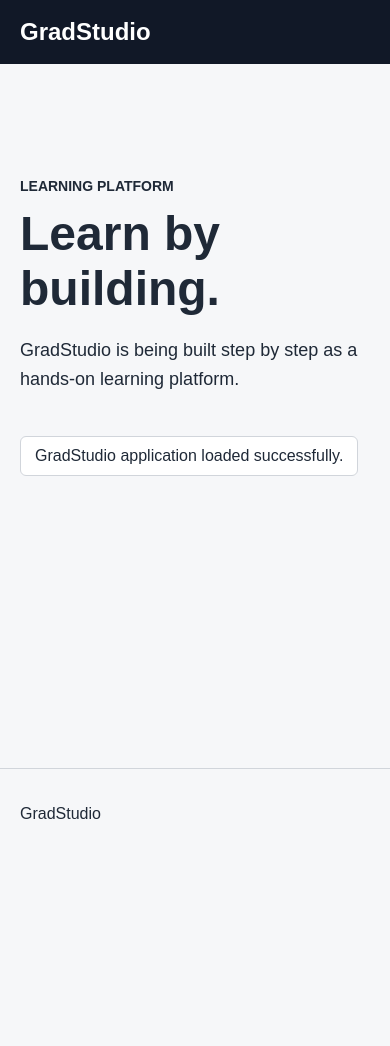
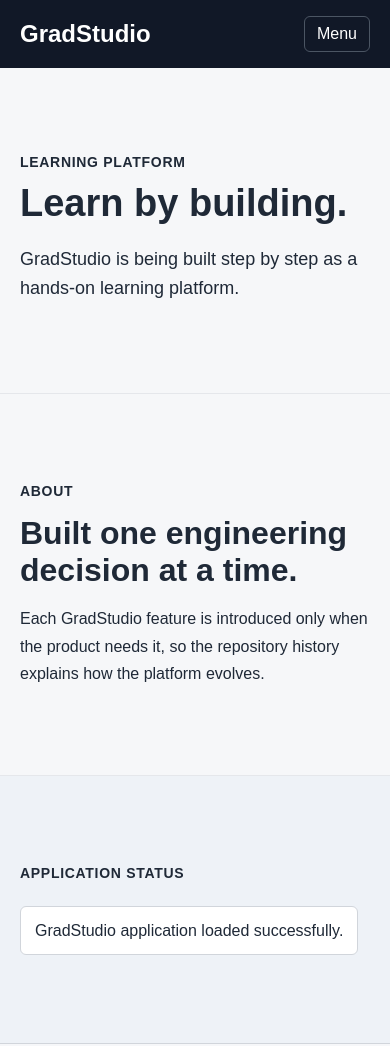
Before and after one commit to sabareeshrao/Gradstudio, a plain HTML site: page src/index.html in a window 390 px wide. Shown: the top 1046 px of the page. Before the commit the page ends 859 px from the top, so only its background shows below. Drawn offline with Linux system fonts and the light colour scheme.

Commit message:
GS-003 Add responsive global navigation

```diff
--- a/src/css/styles.css
+++ b/src/css/styles.css
@@ -3,6 +3,7 @@
 }
 
 html {
+    scroll-behavior: smooth;
     font-family: Arial, Helvetica, sans-serif;
 }
 
@@ -12,20 +13,64 @@
     color: #1f2937;
 }
 
+a {
+    color: inherit;
+}
+
 .container {
     width: min(1100px, calc(100% - 40px));
     margin: 0 auto;
 }
 
 .site-header {
+    position: sticky;
+    top: 0;
+    z-index: 10;
     background: #111827;
     color: white;
-    padding: 18px 0;
+}
+
+.header-inner {
+    min-height: 68px;
+    display: flex;
+    align-items: center;
+    justify-content: space-between;
+    gap: 24px;
 }
 
 .brand {
-    margin: 0;
     font-size: 24px;
+    font-weight: 700;
+    text-decoration: none;
+}
+
+.site-nav {
+    display: flex;
+    align-items: center;
+    gap: 24px;
+}
+
+.site-nav a {
+    color: #d1d5db;
+    font-size: 15px;
+    font-weight: 600;
+    text-decoration: none;
+}
+
+.site-nav a:hover,
+.site-nav a:focus-visible {
+    color: white;
+}
+
+.nav-toggle {
+    display: none;
+    padding: 8px 12px;
+    border: 1px solid #4b5563;
+    border-radius: 6px;
+    background: transparent;
+    color: white;
+    font: inherit;
+    cursor: pointer;
 }
 
 .main-content {
@@ -36,14 +81,16 @@
     padding: 100px 0;
 }
 
-.eyebrow {
+.eyebrow,
+.section-label {
     margin-bottom: 12px;
     font-size: 14px;
     font-weight: 700;
     text-transform: uppercase;
+    letter-spacing: 0.05em;
 }
 
-.hero h2 {
+.hero h1 {
     margin: 0;
     font-size: 48px;
 }
@@ -55,9 +102,29 @@
     line-height: 1.6;
 }
 
+.content-section {
+    padding: 72px 0;
+    border-top: 1px solid #e5e7eb;
+}
+
+.content-section h2 {
+    max-width: 700px;
+    margin: 0 0 16px;
+    font-size: 32px;
+}
+
+.content-section p {
+    max-width: 700px;
+    line-height: 1.7;
+}
+
+.status-section {
+    background: #eef2f7;
+}
+
 .app-status {
     display: inline-block;
-    margin-top: 24px;
+    margin-top: 8px;
     padding: 10px 14px;
     background: white;
     border: 1px solid #d1d5db;
@@ -68,3 +135,41 @@
     padding: 20px 0;
     border-top: 1px solid #d1d5db;
 }
+
+@media (max-width: 700px) {
+    .header-inner {
+        position: relative;
+        flex-wrap: wrap;
+        padding: 14px 0;
+    }
+
+    .nav-toggle {
+        display: inline-block;
+    }
+
+    .site-nav {
+        display: none;
+        width: 100%;
+        flex-direction: column;
+        align-items: stretch;
+        gap: 0;
+        padding-bottom: 8px;
+    }
+
+    .site-nav.is-open {
+        display: flex;
+    }
+
+    .site-nav a {
+        padding: 12px 0;
+        border-top: 1px solid #374151;
+    }
+
+    .hero {
+        padding: 72px 0;
+    }
+
+    .hero h1 {
+        font-size: 38px;
+    }
+}
--- a/src/index.html
+++ b/src/index.html
@@ -8,19 +8,52 @@
 </head>
 <body>
     <header class="site-header">
-        <div class="container">
-            <h1 class="brand">GradStudio</h1>
+        <div class="container header-inner">
+            <a class="brand" href="#home" aria-label="GradStudio home">GradStudio</a>
+
+            <button
+                id="nav-toggle"
+                class="nav-toggle"
+                type="button"
+                aria-expanded="false"
+                aria-controls="primary-navigation"
+            >
+                Menu
+            </button>
+
+            <nav id="primary-navigation" class="site-nav" aria-label="Primary navigation">
+                <a href="#home">Home</a>
+                <a href="#about">About</a>
+                <a href="#status">Status</a>
+            </nav>
         </div>
     </header>
 
     <main class="main-content">
-        <section class="hero">
+        <section id="home" class="hero">
             <div class="container">
                 <p class="eyebrow">Learning Platform</p>
-                <h2>Learn by building.</h2>
+                <h1>Learn by building.</h1>
                 <p class="hero-description">
                     GradStudio is being built step by step as a hands-on learning platform.
                 </p>
+            </div>
+        </section>
+
+        <section id="about" class="content-section">
+            <div class="container">
+                <p class="section-label">About</p>
+                <h2>Built one engineering decision at a time.</h2>
+                <p>
+                    Each GradStudio feature is introduced only when the product needs it,
+                    so the repository history explains how the platform evolves.
+                </p>
+            </div>
+        </section>
+
+        <section id="status" class="content-section status-section">
+            <div class="container">
+                <p class="section-label">Application status</p>
                 <p id="app-status" class="app-status">Loading application...</p>
             </div>
         </section>
--- a/src/js/app.js
+++ b/src/js/app.js
@@ -1,3 +1,21 @@
 const appStatus = document.querySelector("#app-status");
+const navToggle = document.querySelector("#nav-toggle");
+const primaryNavigation = document.querySelector("#primary-navigation");
 
 appStatus.textContent = "GradStudio application loaded successfully.";
+
+navToggle.addEventListener("click", () => {
+    const isOpen = primaryNavigation.classList.toggle("is-open");
+
+    navToggle.setAttribute(
+        "aria-expanded",
+        String(isOpen)
+    );
+});
+
+primaryNavigation.addEventListener("click", (event) => {
+    if (event.target.matches("a")) {
+        primaryNavigation.classList.remove("is-open");
+        navToggle.setAttribute("aria-expanded", "false");
+    }
+});
```
